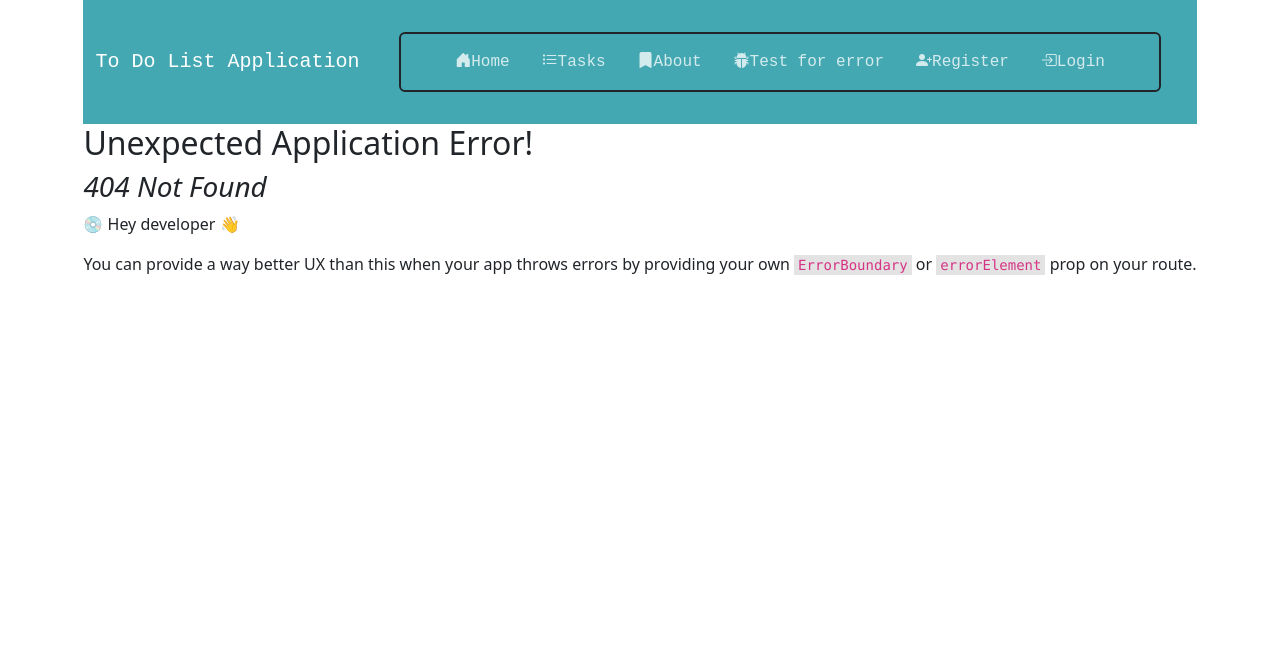
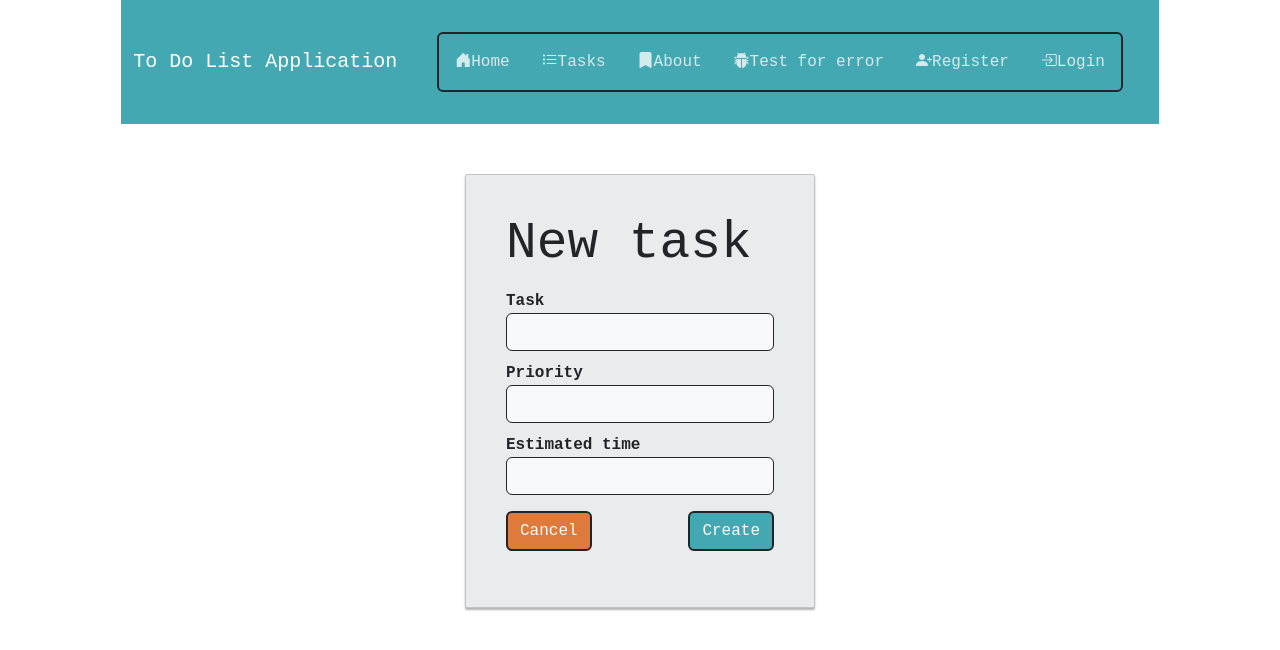
Before and after one commit to son3p/fullstackfrontend, a React (Vite) app: page /todos/1/task/create in a window 1280 px wide. Before the commit this address had no page. Shown: the top 650 px of the page. Built offline with nearby package versions, Linux system fonts and the light colour scheme.

Commit message:
Completed parent/childthings !

```diff
--- a/src/components/task/TaskCreate.jsx
+++ b/src/components/task/TaskCreate.jsx
@@ -0,0 +1,106 @@
+import { useState } from 'react';
+import { useNavigate, useParams } from 'react-router-dom';
+import { useForm } from "react-hook-form";
+
+import { yupResolver } from "@hookform/resolvers/yup";
+
+import "bootstrap/dist/css/bootstrap.min.css";
+import '../css/Todo.css';
+
+import UserService from '../../services/UserService.js'
+
+import schema from './taskValidationSchema.js'
+
+const TaskCreate = () => {
+    const {todoId} = useParams()
+    const [responseMessage, setResponseMessage] = useState();
+    const navigate = useNavigate();
+
+    const {
+        register,
+        handleSubmit,
+        formState: { errors },
+    } = useForm({
+        resolver: yupResolver(schema),
+        mode: "onChange"
+    })
+
+    // doCreate is the one called by the forms handleSubmit
+    const doCreate = async (formData) => {
+
+        try {
+            const response = await UserService.addTaskForUser(formData, todoId);
+            // Show message and wait 3 second before going back
+            setResponseMessage(response.data.message)
+
+            setTimeout(() => {
+                navigate("/todos");
+            }, 3000)
+
+
+        } catch (error) {
+            // Show  message and wait 3 second before going back
+            // In error response we have the response from the server, in error.message we get what axios thinks happened, lastly we try to just stringify the error
+            const errortext = (error.response && error.response.data && error.response.data.message) || error.message || error.toString()
+            setResponseMessage(errortext)
+
+            setTimeout(() => {
+                // Go back
+                navigate(-1);
+            }, 3000)
+        }
+    }
+
+    // We use the name handleCancel, IF the handler requires a chain we would add that as a callback
+    // with a doXyz name, ie the real doer so to speak!
+    // But do seldom see that need in own code, mostly when using validating or some other middleware code in between.
+    const handleCancel = (e) => {
+        e.preventDefault();
+        // Go back
+        navigate(-1);
+    }
+
+    return (
+        <>
+            <div className="col-md-12">
+                <div className="card card-container card-8 fw-bold ">
+                    <h1> New task</h1>
+                    <form onSubmit={handleSubmit(doCreate)} className=''>
+                        <div className="form-group ">
+                            <label htmlFor="task">Task</label>
+                            <input type="text" {...register("task")}  className="form-control bg-light border border-dark" />
+                            {errors?.task && <label className="error-feedback">{errors.task.message}</label>}
+                        </div>
+                        <div className="form-group ">
+                            <label htmlFor="priority">Priority</label>
+                            <input type="text" {...register("priority")}  className="form-control bg-light border border-dark" />
+                            {errors?.priority && <label className="error-feedback">{errors.priority.message}</label>}
+                        </div>
+                        <div className="form-group ">
+                            <label htmlFor="estimated_time">Estimated time</label>
+                            <input type="text" {...register("estimated_time")}  className="form-control bg-light border border-dark" />
+                            {errors?.estimated_time && <label className="error-feedback">{errors.estimated_time.message}</label>}
+                        </div>
+                        <p></p>
+                        <div className="form-group d-flex justify-content-between">
+                            <button onClick={handleCancel} className="btn btn-dark border border-2 border-dark button-8 btn-block">
+                                Cancel
+                            </button>
+                            <button className="btn btn-dark border border-2 border-dark button-7 btn-block" >
+                                Create
+                            </button>
+                        </div>
+                    </form>
+                    <p></p>
+                    {responseMessage && (
+                        <div className="alert alert-success" >
+                            {responseMessage}
+                        </div>)
+                    }
+                </div>
+            </div>
+        </>
+    )
+}
+
+export default TaskCreate;
--- a/src/components/task/TaskDelete.jsx
+++ b/src/components/task/TaskDelete.jsx
@@ -37,7 +37,7 @@ const TaskDelete = () => {
     const doDelete = async (formData) => {
 
         try {
-            const response = await UserService.removeTodo(todoId, taskId, formData);
+            const response = await UserService.removeTask(todoId, taskId, formData);
             // Show message and wait 3 second before going back
             setResponseMessage(response.data.message)
 
--- a/src/components/task/TaskUpdate.jsx
+++ b/src/components/task/TaskUpdate.jsx
@@ -38,7 +38,7 @@ const TaskUpdate = () => {
     const doUpdate = async (formData) => {
 
         try {
-            const response = await UserService.changeTaskForUser(todoId, taskId, formData);
+            const response = await UserService.changeTaskForUser(formData, todoId, taskId);
             // Show message and wait 3 second before going back
             setResponseMessage(response.data.message)
 
--- a/src/components/task/Tasks.jsx
+++ b/src/components/task/Tasks.jsx
@@ -36,6 +36,7 @@ const Tasks = () => {
 
     return (
         <>
+        <Link className="btn btn-dark border border-2 border-dark button-3 bi-journal-plus" to={`/todos/${todoId}/task/create`}>Create new todo</Link>
         <div className='list-container'>
         <div className="list-group">
           <div className="row">
@@ -56,6 +57,7 @@ const Tasks = () => {
                 </li>
               </div>
             ))}
+
           </div>
         </div>
       </div>
--- a/src/router.jsx
+++ b/src/router.jsx
@@ -15,6 +15,7 @@ import TodoDelete from './components/todo/TodoDelete.jsx'
 import Tasks from './components/task/Tasks.jsx';
 import TaskUpdate from './components/task/TaskUpdate.jsx';
 import TaskDelete from './components/task/TaskDelete.jsx';
+import TaskCreate from './components/task/TaskCreate.jsx';
 
 const router = createBrowserRouter([
     {
@@ -36,6 +37,10 @@ const router = createBrowserRouter([
     {
       path: "/todos/create",
       element: <TodoCreate />,
+    },
+    {
+      path: "/todos/:todoId/task/create",
+      element: <TaskCreate />,
     },
     {
       path: "/todos/:todoId/update",
--- a/src/services/UserService.js
+++ b/src/services/UserService.js
@@ -18,7 +18,7 @@ class UserService {
     return await axios.get(USER_API_URL + 'api/todos', { headers: AuthService.authHeader() });
   }
 
-  async addTaskForUser(task) {
+  async addTaskForUser(task, todoId) {
     return await axios.post(USER_API_URL + `api/todos/${todoId}/task`, task, { headers: AuthService.authHeader() });
   }
 
@@ -26,7 +26,7 @@ class UserService {
     return await axios.post(USER_API_URL + 'api/todos', todo, { headers: AuthService.authHeader() });
   }
 
-  async changeTaskForUser(todoId, task, taskId) {
+  async changeTaskForUser(task, todoId, taskId) {
     try {
     return await axios.put(USER_API_URL + `api/todos/${todoId}/task/${taskId}`, task, { headers: AuthService.authHeader() });
   } catch (e) {
```
